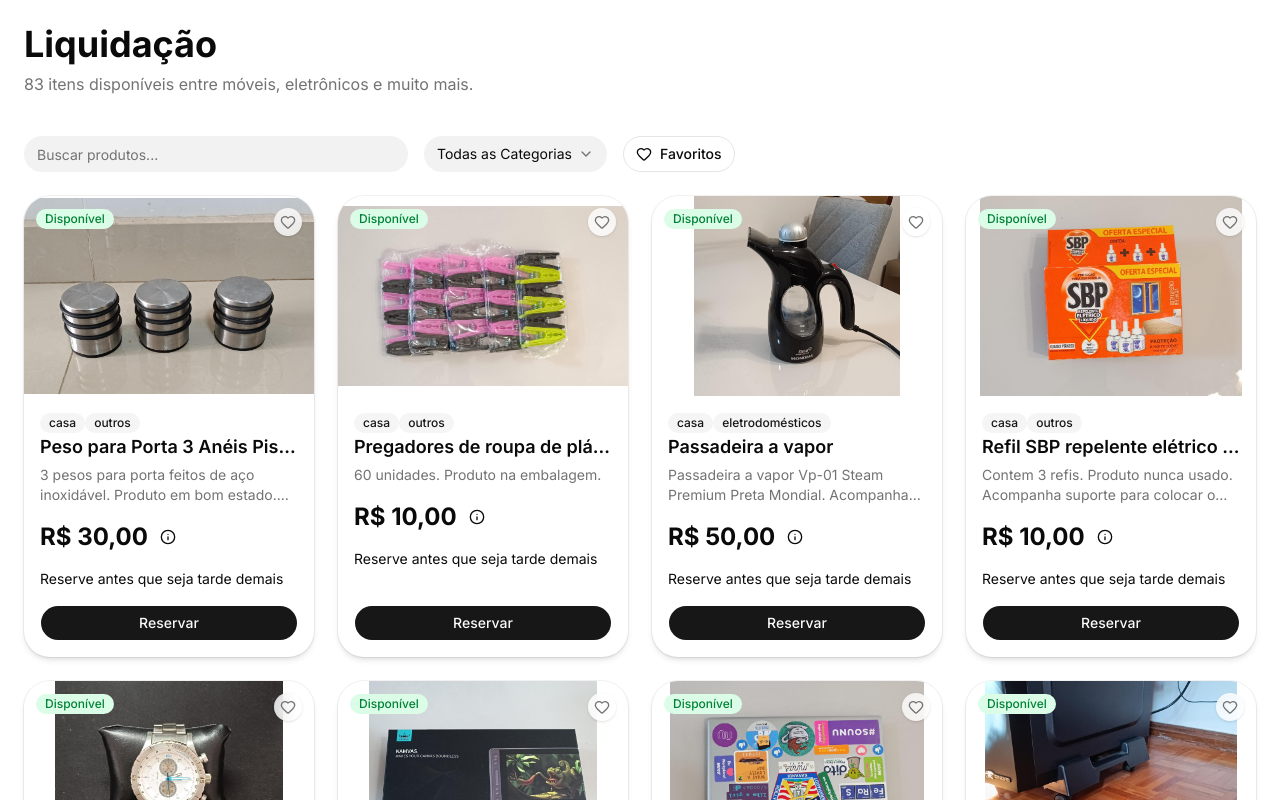
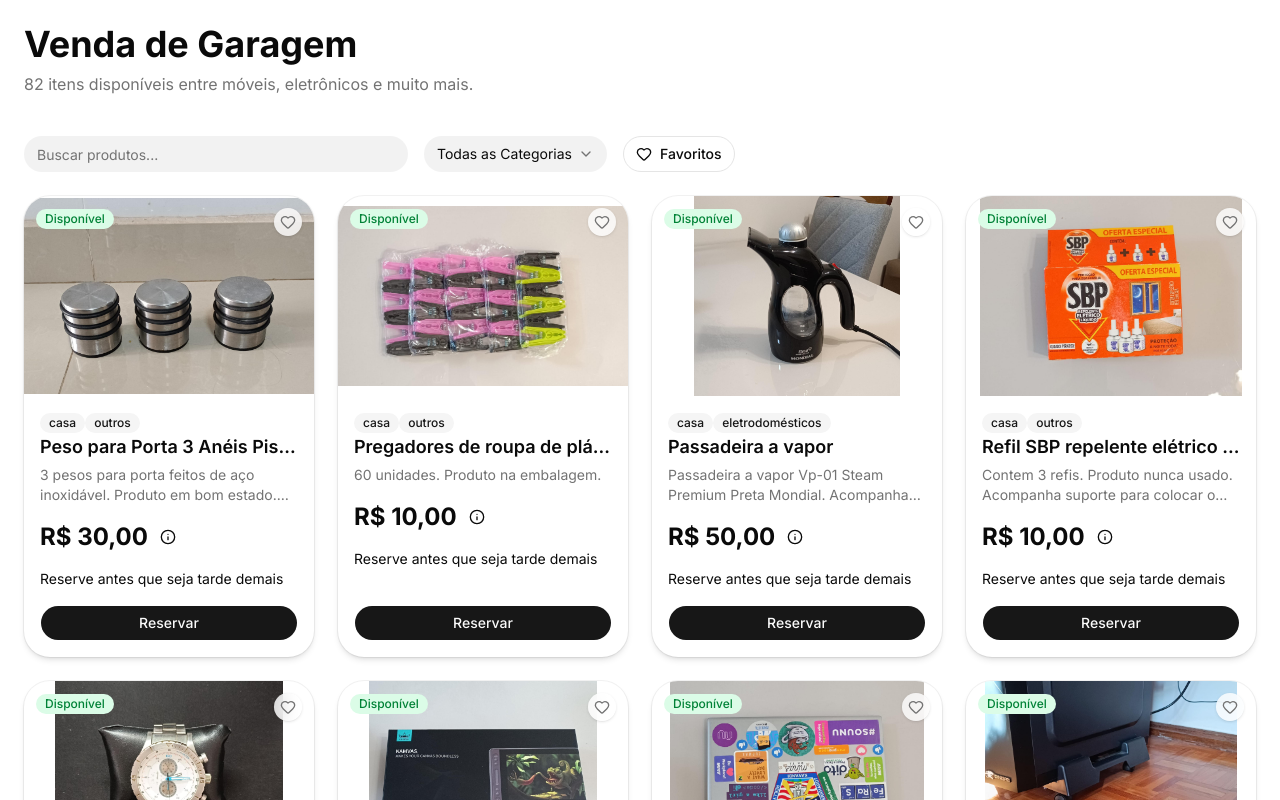
Before and after one commit to axeldouglas/garage-sale, a Next.js app: page / in a window 1280 px wide. Shown: the top 800 px of the page. Built offline with nearby package versions, Linux system fonts and the light colour scheme.

Commit message:
chore: metadata

```diff
--- a/app/page.tsx
+++ b/app/page.tsx
@@ -1,6 +1,23 @@
 import { products } from '@/data/products';
 
 import { ProductsGrid } from '@/components/products-grid';
+import { Metadata } from 'next';
+
+export async function generateMetadata(): Promise<Metadata> {
+  return {
+    title: 'Venda de Garagem',
+    description: 'Encontre móveis, eletrônicos e muito mais em nossa venda de garagem.',
+    openGraph: {
+      title: 'Venda de Garagem',
+      description: 'Encontre móveis, eletrônicos e muito mais em nossa venda de garagem.',
+    },
+    twitter: {
+      card: 'summary_large_image',
+      title: 'Venda de Garagem',
+      description: 'Encontre móveis, eletrônicos e muito mais em nossa venda de garagem.',
+    },
+  };
+}
 
 type Props = {
   searchParams: Promise<{ category?: string }>;
@@ -16,7 +33,7 @@ export default async function HomePage({ searchParams }: Props) {
   return (
     <main className="w-full max-w-7xl mx-auto p-6 mb-10">
       <div className="mb-10">
-        <h1 className="text-4xl font-bold">Liquidação</h1>
+        <h1 className="text-4xl font-bold">Venda de Garagem</h1>
 
         <p className="text-muted-foreground mt-2">
           {filteredAvailableProducts.length} itens disponíveis entre móveis,
--- a/app/products/[slug]/page.tsx
+++ b/app/products/[slug]/page.tsx
@@ -34,6 +34,7 @@ export async function generateMetadata({ params }: Props): Promise<Metadata> {
     },
   };
 }
+
 import {
   statusStyles,
   statusLabels,
@@ -89,12 +90,19 @@ export default async function ProductPage({ params }: Props) {
   const isUnavailable =
     product.status === 'reserved' || product.status === 'sold';
 
+
+  const filteredAvailableProducts = [...products].filter(
+    (product) => product.status !== 'sold' && product.status !== 'reserved',
+  );
+
   return (
     <main className="max-w-7xl mx-auto p-6 mb-20">
       <div className="mb-6 md:mb-10">
-        <h1 className="text-4xl font-bold">Liquidação</h1>
-
-        <p className="text-zinc-600 mt-2">Móveis, eletrônicos e muito mais.</p>
+        <h1 className="text-4xl font-bold">Venda de Garagem</h1>
+        <p className="text-muted-foreground mt-2">
+          {filteredAvailableProducts.length} itens disponíveis entre móveis,
+          eletrônicos e muito mais.
+        </p>
       </div>
 
       {/* Breadcrumbs */}
--- a/data/products.ts
+++ b/data/products.ts
@@ -924,23 +924,23 @@ export const products: Product[] = [
     category: ['cozinha'],
     availableDate: '2026-07-14',
   },
-  {
-    id: '70',
-    slug: 'frigideira-verdemar',
-    title: 'Frigideira Verdemar',
-    description:
-      'Frigideiras compradas na promoção do Verdemar. Possui marcas de uso.',
-    price: 40.0,
-    images: [
-      '/products/frigideira-verdemar/1.jpg',
-      '/products/frigideira-verdemar/2.jpg',
-      '/products/frigideira-verdemar/3.jpg',
-    ],
-    status: 'available',
-    quantity: 2,
-    category: ['cozinha'],
-    availableDate: '2026-07-14',
-  },
+  // {
+  //   id: '70',
+  //   slug: 'frigideira-verdemar',
+  //   title: 'Frigideira Verdemar',
+  //   description:
+  //     'Frigideiras compradas na promoção do Verdemar. Possui marcas de uso.',
+  //   price: 40.0,
+  //   images: [
+  //     '/products/frigideira-verdemar/1.jpg',
+  //     '/products/frigideira-verdemar/2.jpg',
+  //     '/products/frigideira-verdemar/3.jpg',
+  //   ],
+  //   status: 'available',
+  //   quantity: 2,
+  //   category: ['cozinha'],
+  //   availableDate: '2026-07-14',
+  // },
   {
     id: '71',
     slug: 'lavadora-de-roupas-brastemp-bwk14ab-14kg',
```
